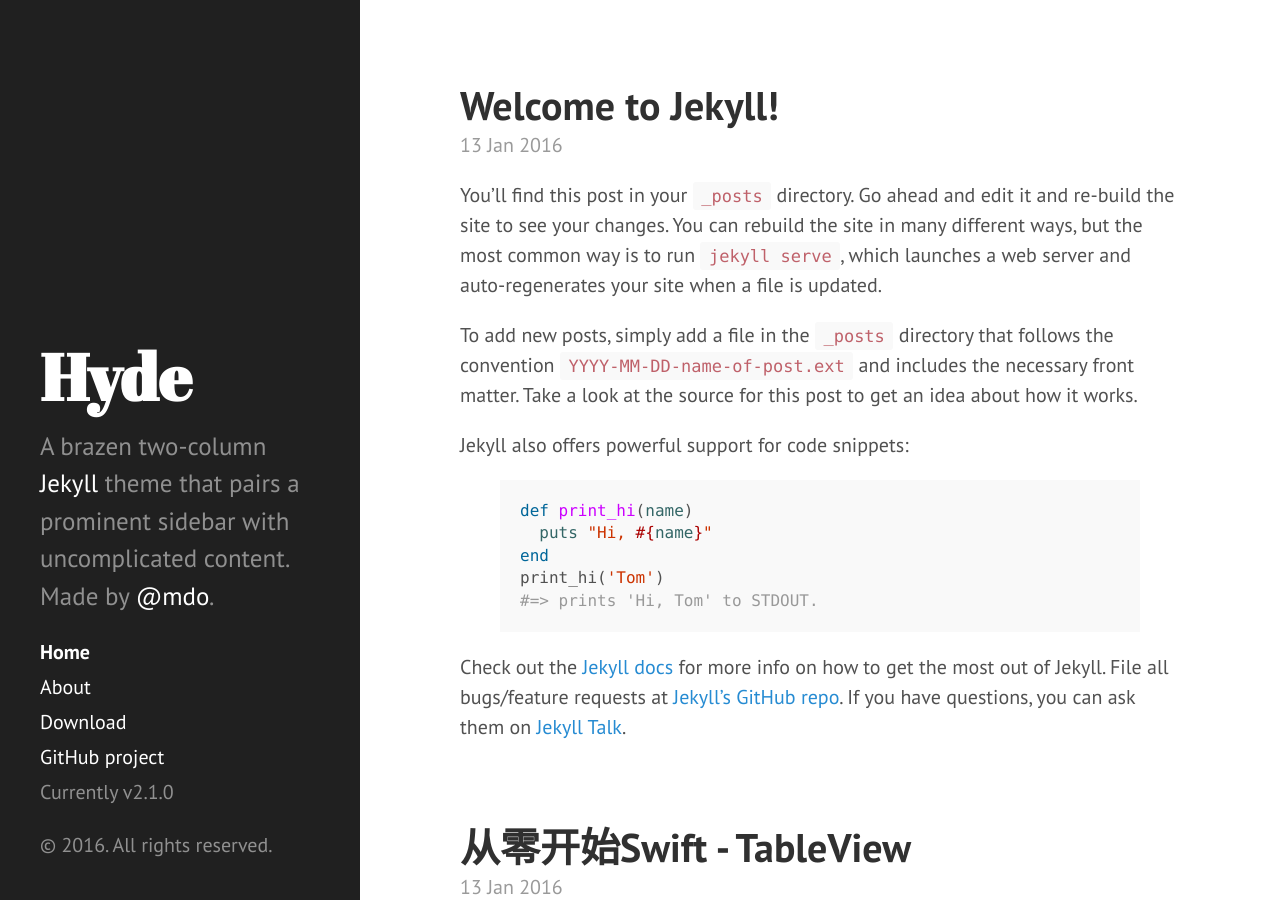
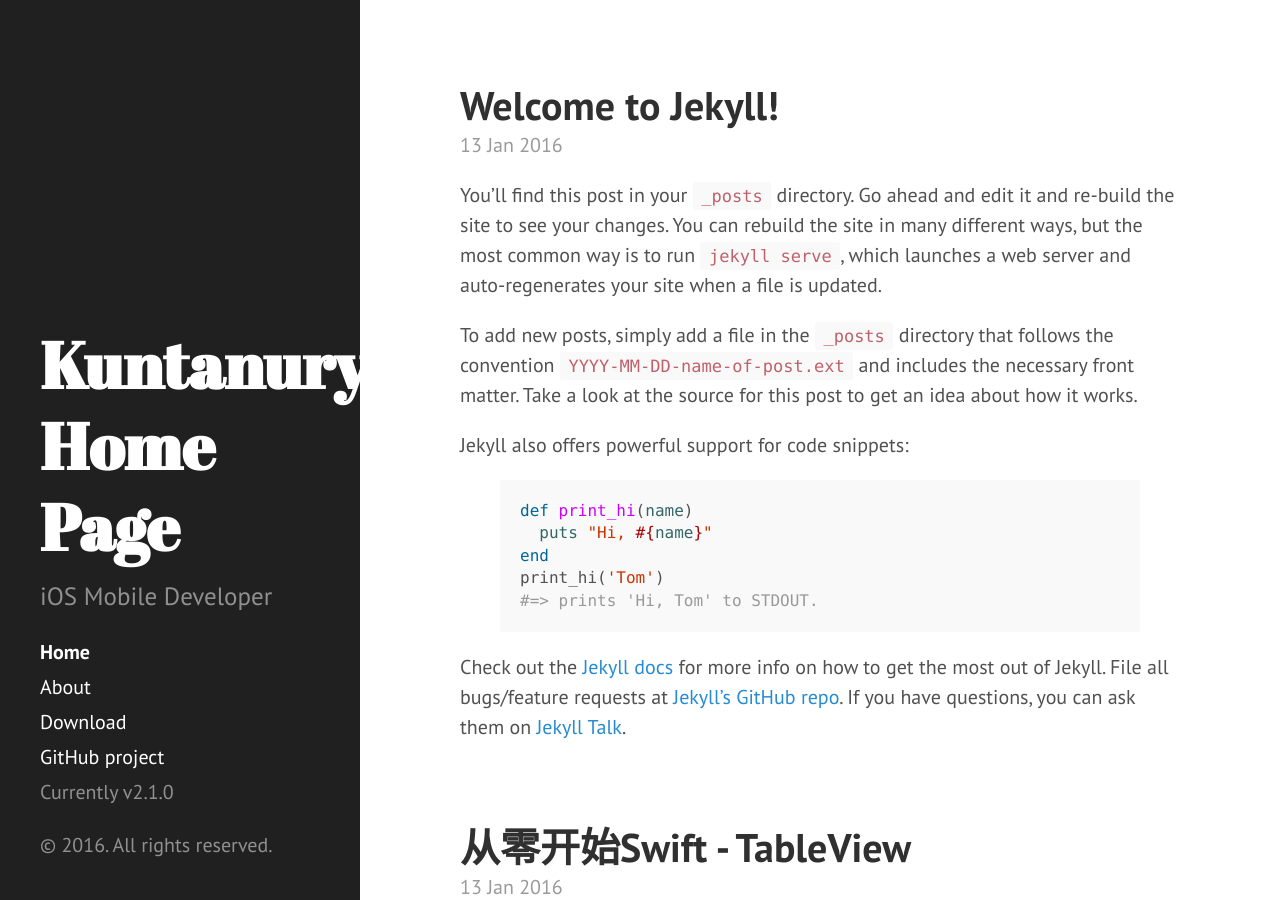
Before and after one commit to Kuntanury/Kuntanury.github.io, a Jekyll site: the page built from index.html, in a window 1280 px wide and 900 px high. Built offline with Jekyll 4.4.1, drawn with Linux system fonts in a browser that asks for light colours; Markdown is read by kramdown in place of the engine named in the settings; the list of posts is cut into pages by our own code.

Commit message:
modify config

```diff
--- a/_config.yml
+++ b/_config.yml
@@ -7,15 +7,15 @@
 relative_permalinks: true
 
 # Setup
-title:            Hyde
+title:            Kuntanury
+email:            kuntanury@gmail.com
 tagline:          'A Jekyll theme'
-description:      'A brazen two-column <a href="http://jekyllrb.com" target="_blank">Jekyll</a> theme that pairs a prominent sidebar with uncomplicated content. Made by <a href="https://twitter.com/mdo" target="_blank">@mdo</a>.'
-url:              http://hyde.getpoole.com
+description:      "iOS Mobile Developer"
 baseurl:          /
 
 author:
-  name:           'Mark Otto'
-  url:            https://twitter.com/mdo
+  name:           'Kuntanury'
+  url:            http://kuntanury.com
 
 paginate:         5
 
@@ -24,3 +24,9 @@
 
 github:
   repo:           https://github.com/poole/hyde
+
+twitter_username: Kuntanury
+github_username:  Kuntanury
+
+# Site settings
+title:            Kuntanury's Home Page
```
